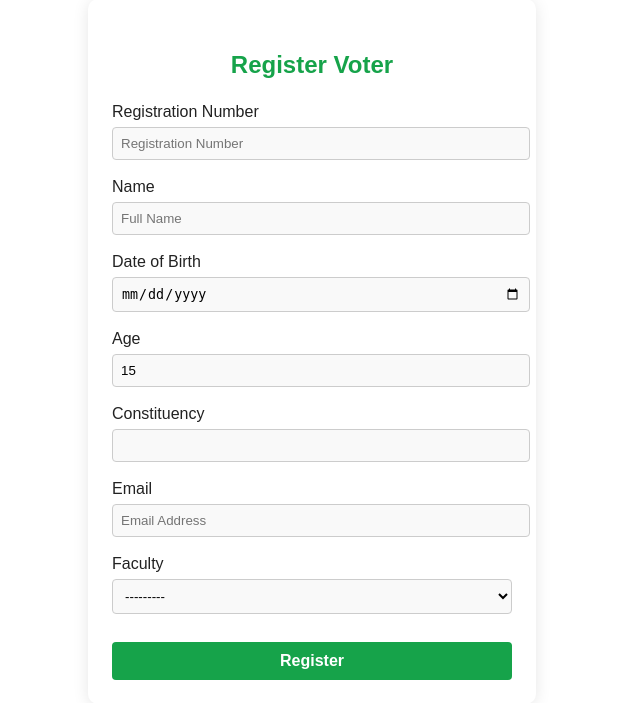
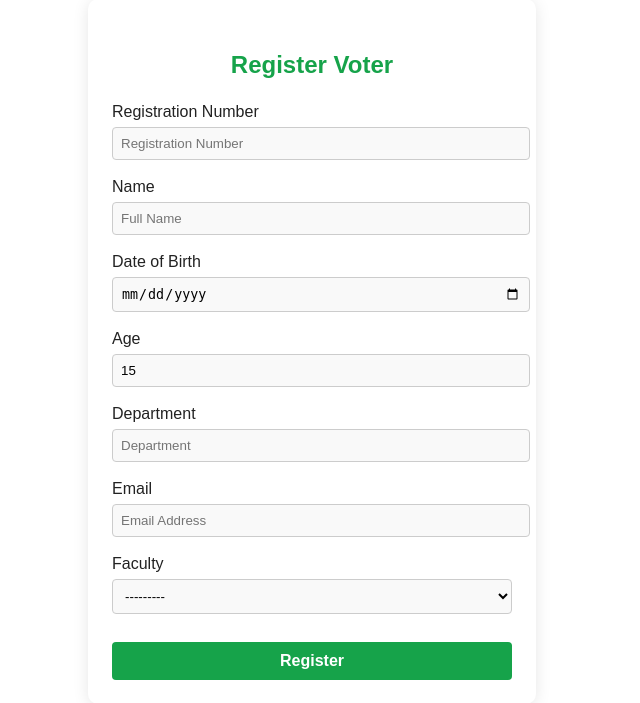
Before and after one commit to Kim-254-de/VotingSystem, a Django app: template Evoting/templates/register.html in a window 1280 px wide. Shown: the part 118-821 px from the top of the page, without its empty margins (328-968 px from the left). Run offline with Django 5.2, Linux system fonts and the light colour scheme; the template is opened without the code that fills it: values that come from a table or form of the project are taken from there, others are empty.

Commit message:
Update models

```diff
--- a/Evoting/forms.py
+++ b/Evoting/forms.py
@@ -6,11 +6,12 @@ from datetime import date
 class VoterRegistrationForm(forms.ModelForm):
     class Meta:
         model = Voter
-        fields = ['national_id', 'name', 'date_of_birth', 'age', 'constituency', 'email','faculty']
+        fields = ['national_id', 'name', 'date_of_birth', 'age', 'department', 'email','faculty']
         widgets = {
             'national_id': forms.TextInput(attrs={'placeholder': 'Registration Number'}),
             'name': forms.TextInput(attrs={'placeholder': 'Full Name'}),
             'email': forms.EmailInput(attrs={'placeholder': 'Email Address'}),
+            'department': forms.TextInput(attrs={'placeholder': 'Department'}),
 
             'faculty': forms.Select(attrs={'class': 'form-control'}),
             'date_of_birth': forms.DateInput(attrs={'type': 'date'}),
--- a/Evoting/models.py
+++ b/Evoting/models.py
@@ -18,7 +18,7 @@ class Voter(models.Model):
     name = models.CharField(max_length=100, null=False, blank=False)
     date_of_birth = models.DateField(null=False, blank=False)
     age = models.PositiveIntegerField(null=False, blank=False, default=15)
-    constituency = models.CharField(max_length=100, null=False, blank=False)
+    department = models.CharField(max_length=100, null=False, blank=False)
     faculty = models.CharField(
         max_length=50, choices=FACULTY_CHOICES, null=False, blank=False
     )
--- a/Evoting/templates/register.html
+++ b/Evoting/templates/register.html
@@ -137,8 +137,8 @@
                 {{ form.age }}
             </div>
             <div class="form-group">
-                <label for="id_constituency">Constituency</label>
-                {{ form.constituency }}
+                <label for="id_department">Department</label>
+                {{ form.department }}
             </div>
             <div class="form-group">
                 <label for="id_email">Email</label>
```
